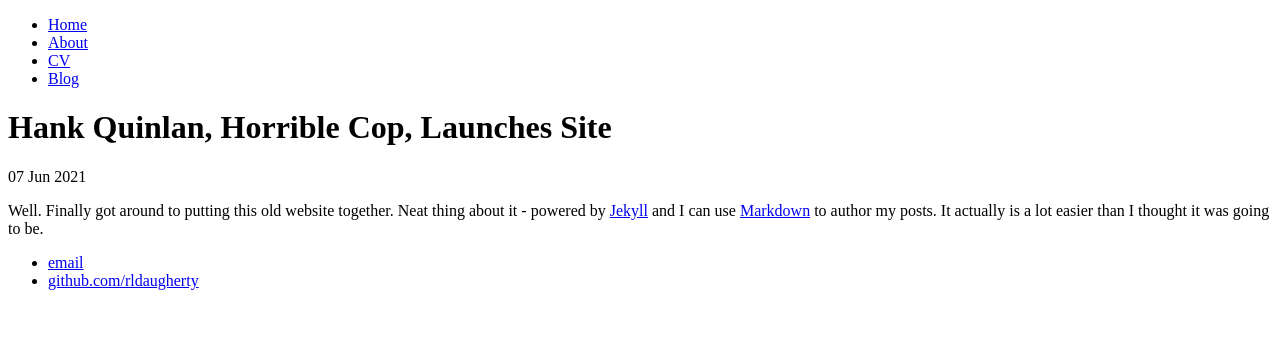
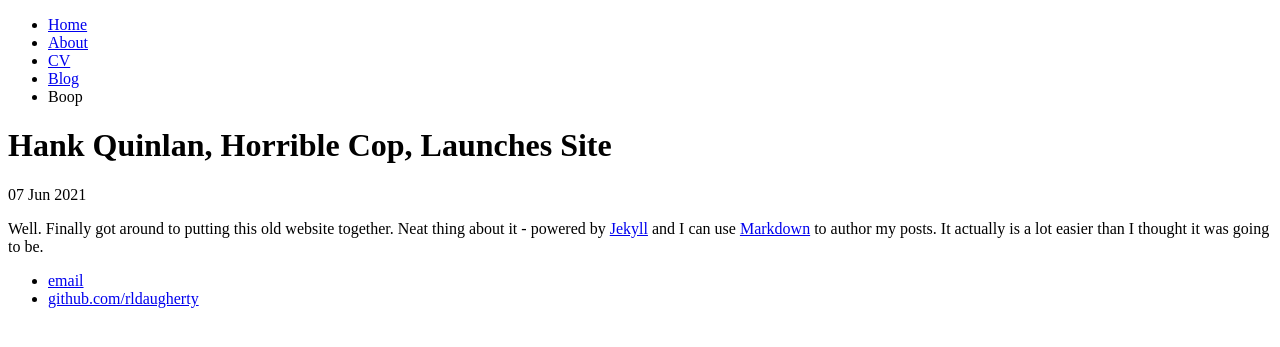
Before and after one commit to rldaugherty/rldaugherty.github.io, a Jekyll site: the page built from blog/_posts/2021-06-07-test.md, in a window 1280 px wide. Shown: the top 347 px of the page. Built offline with Jekyll 4.4.1, drawn with Linux system fonts in a browser that asks for light colours.

Commit message:
[file] Adding nav '_includes' file.

```diff
--- a/_includes/nav.html
+++ b/_includes/nav.html
@@ -3,4 +3,5 @@
     <li><a href="/about">About</a></li>
     <li><a href="/cv">CV</a></li>
     <li><a href="/blog">Blog</a></li>
+    <li>Boop</li>
 </ul>
```
